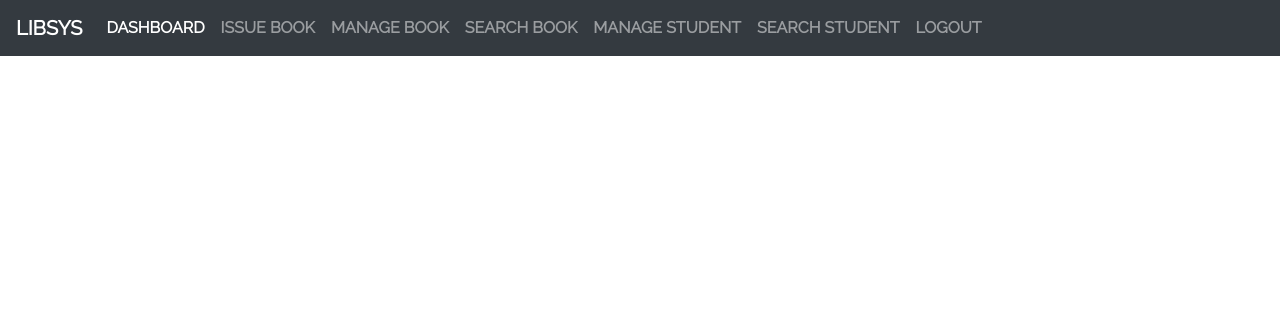
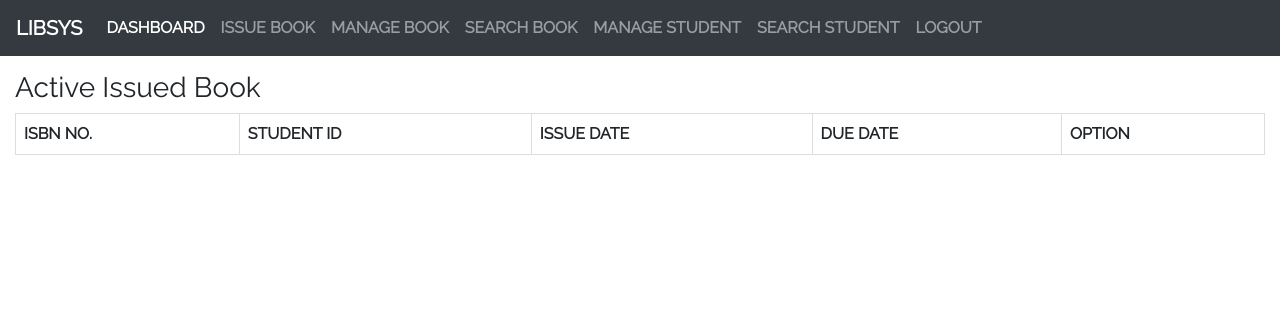
Before and after one commit to sazzadshopno/Library-Management-System, a PHP site: page / in a window 1280 px wide. Shown: the top 316 px of the page. Run offline with PHP 8.4, Linux system fonts and the light colour scheme; lists and menus that the app fills with data are empty.

Commit message:
active issued book on going

```diff
--- a/page/index.php
+++ b/page/index.php
@@ -1,6 +1,18 @@
 <?php
-    include '../include/header.php';
+include '../include/header.php';
 ?>
+<div class="result">
+    <h3>Active Issued Book</h3>
+    <table align='center'>
+        <tr>
+            <th>ISBN No.</th>
+            <th>Student ID</th>
+            <th>Issue Date</th>
+            <th>Due Date</th>
+            <th>Option</th>
+        </tr>
+    </table>
+</div>
+</body>
 
-</body>
 </html>
```
